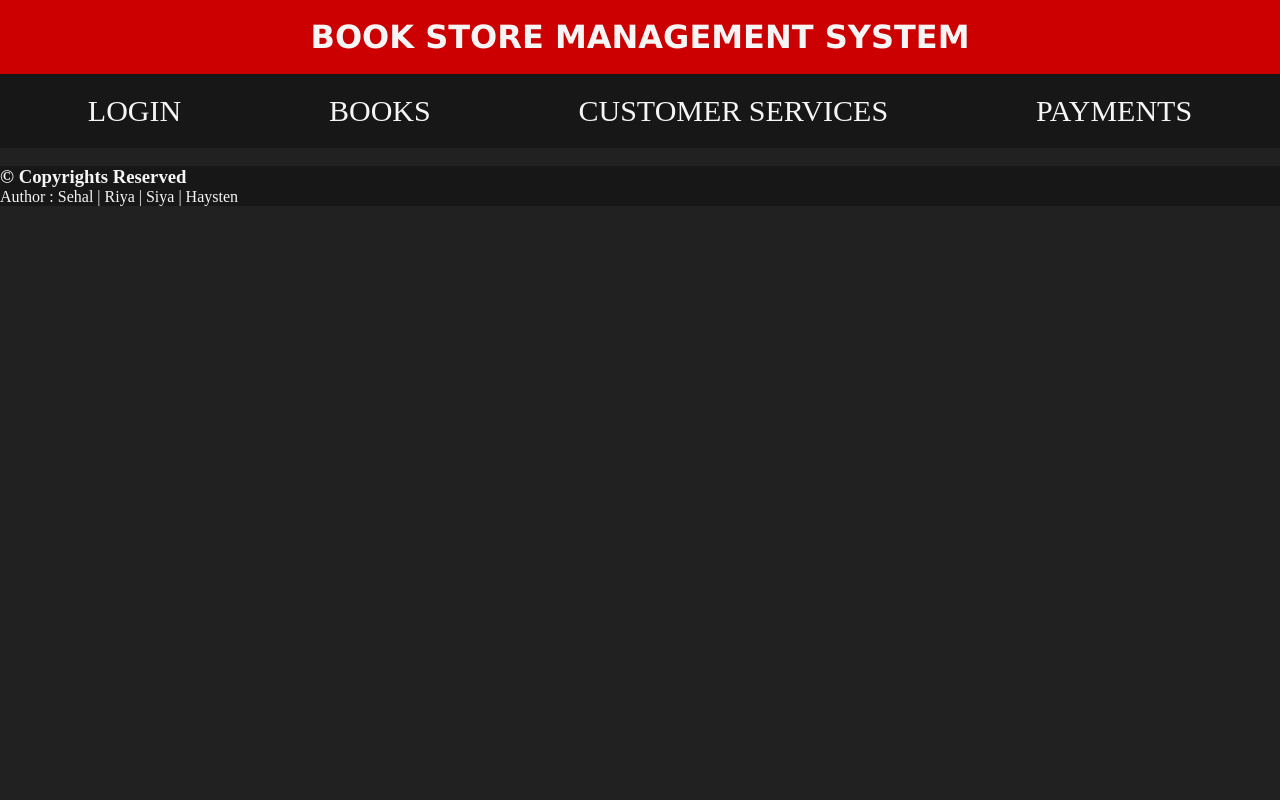
After one commit to Haysten-D-costa/DBMQP-Mini-Project-BMSystem, a PHP site: page /html/home.html in a window 1280 px wide. The commit adds this page. Run offline with PHP 8.4, Linux system fonts and the light colour scheme.

Commit message:
Home page added

```diff
--- /dev/null
+++ b/css/home.css
@@ -0,0 +1,64 @@
+* {
+    padding: 0px;
+    margin: 0px;
+}
+body {
+    color: whitesmoke;
+    background-color:#212121;
+}
+h1 {
+    background-color: #c00;
+    font-family: verdana;
+    padding: 18px;
+}
+.imp-text {
+    color: #c00;
+}
+.form-container {
+    display: flex;
+    align-items: center;
+    justify-content: space-between;
+    background-color:#171717;
+    width:87%;
+    padding-left:2%;
+    padding-top:2%;
+    padding-bottom:2.8%;
+    margin-left:5%;
+    margin-right:5%;
+    margin-bottom: 2%;
+}
+#login-image {
+    margin-right: 5%;
+}
+.label {
+    font-size: 20px;
+}
+.button {
+    height: 50px;
+    width: 236px;
+    font-size: 20px;
+    font-weight: bolder;
+    margin-right: 10px;
+    color: whitesmoke;
+    background-color: #c00;
+    border: none;
+}
+.input-boxes {
+    height: 40px;
+    font-weight: bolder;
+    font-size: medium;
+}
+.top-navigation-bar {
+    display: flex;
+    align-items: center;
+    justify-content: space-evenly;
+    background-color: #171717;
+    font-size: 30px;
+}
+a {
+    margin: 10px;
+    padding: 10px 50px;
+    background-color:#171717;
+    color:whitesmoke;
+    text-decoration: none;
+}
--- a/html/customer.html
+++ b/html/customer.html
@@ -5,7 +5,7 @@
 	</head>
 	<body>
 		<header>
-
+			<h1 align="center">BOOK STORE MANAGEMENT SYSTEM</h1>
 		</header>
 	<div class="bg-img">
 	  <form action="customer.php" class="container">
@@ -23,7 +23,6 @@
 		<a href="../php/customer.php">
 				<button type="submit" class="button" value="Register">REGISTER</button>
 		</a>
-
 	  </form>
 	</div>
 	</body>
--- /dev/null
+++ b/html/home.html
@@ -0,0 +1,33 @@
+<html>
+<head>
+    <title>HTML WebPractice</title>
+    <link rel="stylesheet" href="../css/home.css">
+    <style>
+        header {
+            text-align: center;
+        }
+    </style>
+</head>
+<body>
+    <header>
+        <h1>BOOK STORE MANAGEMENT SYSTEM</h1>
+    </header>
+    <nav class="top-navigation-bar">
+        <a href="../html/login.html" class="nav-bar-content" id="login"><p>LOGIN</p></a>
+        <a href="../php/books.php" class="nav-bar-content" id="books"><p>BOOKS</p></a>
+        <a href="../html/customer.html" class="nav-bar-content" id="customer"><p>CUSTOMER SERVICES</p></a>
+        <a href="../html/payment.html" class="nav-bar-content" id="payments"><p>PAYMENTS</p></a>
+    </nav>
+    <div>
+        <img src="" alt="">
+        <img src="" alt="">
+        <img src="" alt="">
+        <img src="" alt="">
+        <img src="" alt="">
+    </div>
+    <footer style="background-color: #171717;">
+        <h3>&copy; Copyrights Reserved</h3>
+        <p>Author : Sehal | Riya | Siya | Haysten </p>
+    </footer>
+<body>
+</html>
--- a/html/modify.html
+++ b/html/modify.html
@@ -4,7 +4,9 @@
 		<link rel="stylesheet" href="../css/modify.css">
 	</head>
 	<body>
-	<h1 align ="center">MODIFY BOOK SECTION</h1><br><br>
+	<header>
+		<h1 align ="center">BOOK STORE MANAGEMENT SYSTEM</h1><br><br>
+	</header>
 
 	<p class="imp-text" style="padding-left: 80px;">Atleast one field including Book ISBN is mandatory !  (All Fields REQUIRED DURING INSERTION)</p>
 	<br>
@@ -42,7 +44,7 @@
 			<br>
 			<a href="../php/books.php">See books</a>
 		</form>
-		<img src="../images/lib2.jpg" id="login-image" width="670px" height="700px">
+		<img src="../images/lib3.jpg" id="login-image" width="670px" height="700px">
 	</div>
 </body>
 </html>
--- a/php/books.php
+++ b/php/books.php
@@ -30,7 +30,9 @@
         </style>
     </head>
     <body>
-        <h1 align="center">BOOKS SECTION</h1>
+        <header>
+            <h1 align="center">BOOK STORE MANAGEMENT SYSTEM</h1>
+        </header>
         <br><br>
         <form action="" method="POST">
             <div class="top-search-container">
--- /dev/null
+++ b/php/customer_display.php
@@ -0,0 +1,4 @@
+<?php
+
+
+?>
--- a/php/login.php
+++ b/php/login.php
@@ -16,7 +16,9 @@
         ('$name', '$email', '$password');
     ";
     $r = mysqli_query($conn, $query);
-    if($r) { echo "<br> Recored inserted successfully !"; }
+    if($r) {
+        echo "<br> Recored inserted successfully !";
+    }
     else {
         echo "<br>Record insertion failed !";
         exit();
```
Also changed, not shown: css/customer.css (+5 -4 lines), html/login.html (+10 -6 lines), images/lib1.jpg (added), images/lib3.jpg (added).
